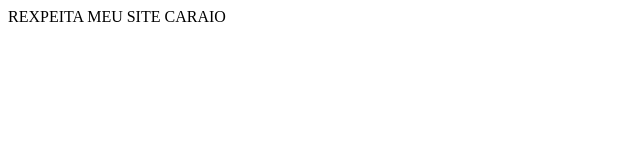
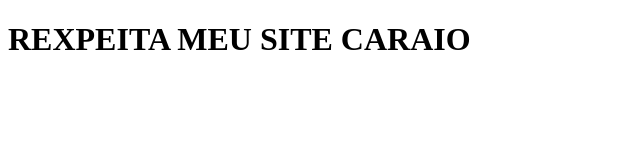
Before and after one commit to danielbicalho20/hello-word, a plain HTML site: page index.html in a window 1280 px wide. Shown: the whole page, without its empty margins (0-640 px from the left). Drawn offline with Linux system fonts and the light colour scheme.

Commit message:
Inclusao de titulo

```diff
--- a/index.html
+++ b/index.html
@@ -5,6 +5,6 @@
 <title> Meu Site </title>
 </head>
 <body>
-REXPEITA MEU SITE CARAIO
+<h1>REXPEITA MEU SITE CARAIO</h1>
 </body>
 </html>
```
